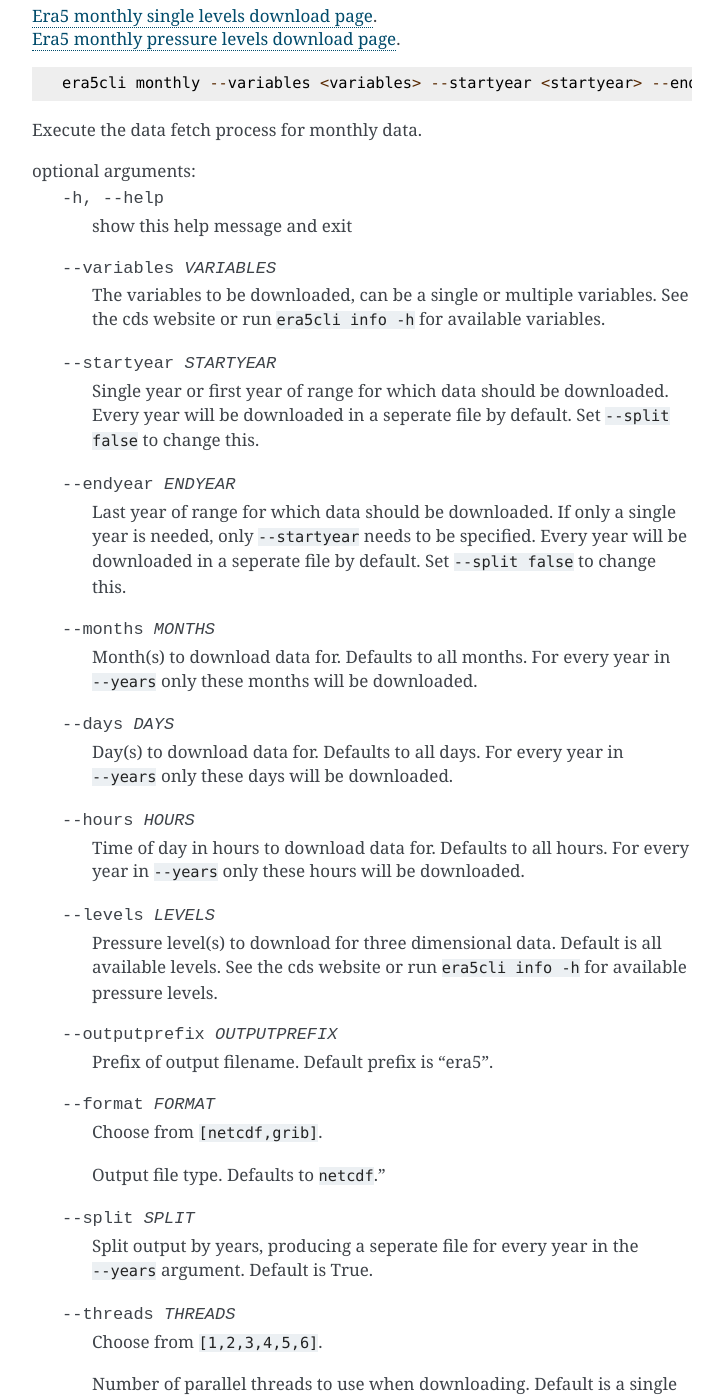
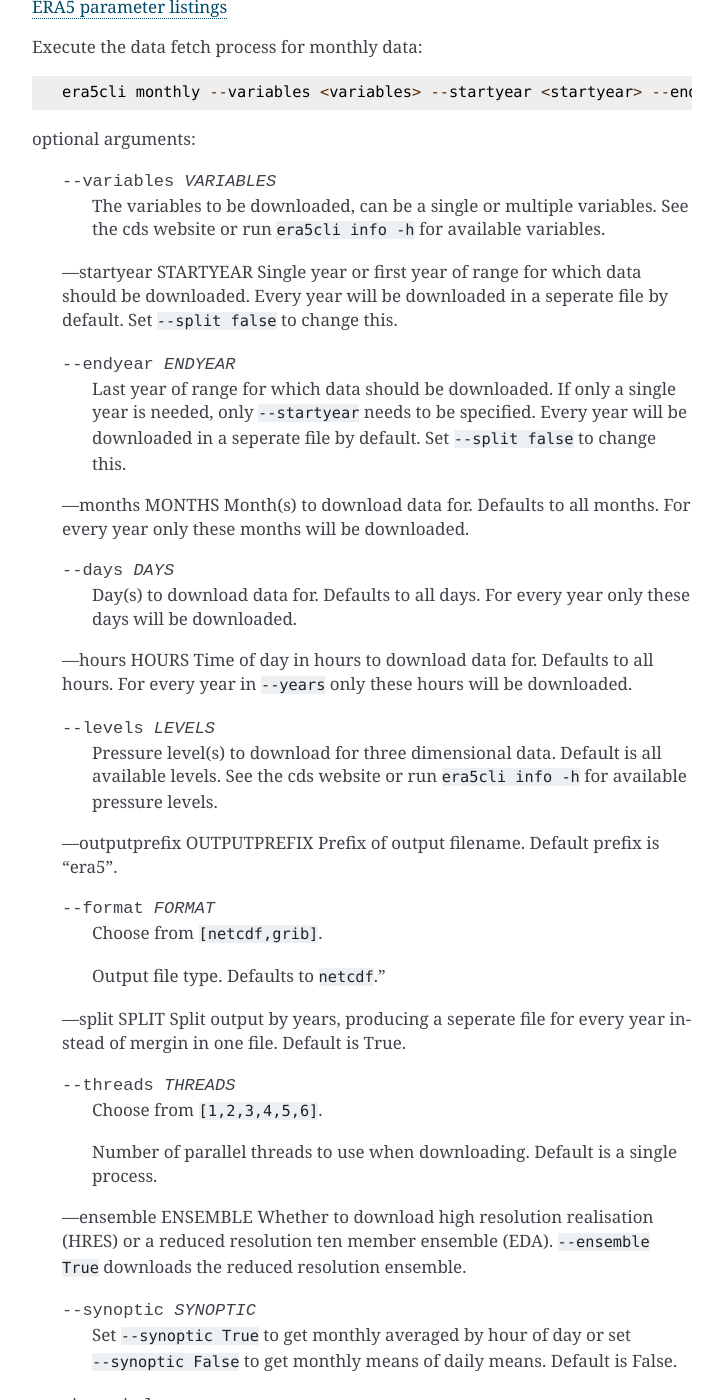
Before and after one commit to eWaterCycle/era5cli, a Sphinx documentation site: the page built from docs/source/instructions.rst, in a window 1280 px wide and 1400 px high, scrolled down 3173 px. Shown: the whole window, without its empty margins (388-1111 px from the left). Built offline with Sphinx 7.4.7, drawn with Linux system fonts in a browser that asks for light colours; some of the changed text lies outside the part shown.

Commit message:
cleanup instructions

```diff
--- a/docs/source/instructions.rst
+++ b/docs/source/instructions.rst
@@ -65,75 +65,87 @@
 | `Era5 hourly single levels download page <https://cds.climate.copernicus.eu/cdsapp#!/dataset/reanalysis-era5-single-levels?tab=overview>`_.
 | `Era5 hourly pressure levels download page <https://cds.climate.copernicus.eu/cdsapp#!/dataset/reanalysis-era5-pressure-levels?tab=overview>`_.
 
+Execute the data fetch process for hourly data:
+
 ::
 
    era5cli hourly --variables <variables> --startyear <startyear> --endyear <endyear> --months <months> --days <days> --hours <hours> --levels <levels> --outputprefix <outputprefix> --format <fileformat> --split <split> --threads <threads> --ensemble <ensemble> --statistics <statistics>
 
-Execute the data fetch process for hourly data.
+optional arguments:
 
-optional arguments:
   --variables VARIABLES
                         The variables to be downloaded, can be a single
                         or multiple variables. See the cds
                         website or run :samp:`era5cli info -h` for available
                         variables.
+
   --startyear STARTYEAR
                         Single year or first year of range for which
                         data should be downloaded.
                         Every year will be downloaded in a seperate file
                         by default. Set :samp:`--split false` to change this.
+
   --endyear ENDYEAR
                         Last year of range for which  data should be
                         downloaded. If only a single year is needed, only
                         :samp:`--startyear` needs to be specified.
                         Every year will be downloaded in a seperate file
                         by default. Set :samp:`--split false` to change this.
+
   --months MONTHS
                         Month(s) to download data for. Defaults to all
                         months. For every year in :samp:`--years` only these
                         months will be downloaded.
+
   --days DAYS
                         Day(s) to download data for. Defaults to all days.
                         For every year in :samp:`--years` only these days will
                         be downloaded.
+
   --hours HOURS
+                        Time of day in hours to download data for.
+                        Defaults to all hours. Defaults to all hours. For every year only
+                        these hours will be downloaded.
 
-                        Time of day in hours to download data for.
-                        Defaults to all hours. For every year in
-                        :samp:`--years` only these hours will be downloaded.
   --levels LEVELS
                         Pressure level(s) to download for three
                         dimensional data. Default is all available
                         levels. See the cds website or run :samp:`era5cli info
                         -h` for available pressure levels.
+
   --outputprefix OUTPUTPREFIX
-
                         Prefix of output filename. Default prefix is
                         "era5".
+
   --format FORMAT
                         Choose from :samp:`[netcdf,grib]`.
 
                         Output file type. Defaults to :samp:`netcdf`."
+
   --split SPLIT
-                        Split output by years, producing a seperate file
-                        for every year in the :samp:`--years` argument. Default
+                        Split output by years, producing a seperate file for every year
+                        instead of merging in one file. D Default
                         is True.
+
   --threads THREADS
                         Choose from :samp:`[1,2,3,4,5,6]`.
 
                         Number of parallel threads to use when
                         downloading. Default is a single process.
+
   --ensemble ENSEMBLE
                         Whether to download high resolution realisation
                         (HRES) or a reduced resolution ten member ensemble
                         (EDA). :samp:`--ensemble True` downloads the reduced
                         resolution ensemble.
+
   --statistics STATISTICS
 
                         When downloading hourly ensemble data, set
                         :samp:`--statistics True` to download statistics
                         (ensemble mean and ensemble spread). Default is
                         False.
+
   -h, --help            show this help message and exit
 
 
@@ -145,69 +157,86 @@
 | `Era5 monthly single levels download page <https://cds.climate.copernicus.eu/cdsapp#!/dataset/reanalysis-era5-single-levels-monthly-means?tab=overview>`_.
 | `Era5 monthly pressure levels download page <https://cds.climate.copernicus.eu/cdsapp#!/dataset/reanalysis-era5-pressure-levels-monthly-means?tab=overview>`_.
 
+For the monthly data, some of the variables are not available. Exceptions on the single level data can be found in table 8 of:
+
+| `ERA5 parameter listings <https://confluence.ecmwf.int/display/CKB/ERA5+data+documentation#ERA5datadocumentation-Parameterlistings>`_
+
+Execute the data fetch process for monthly data:
+
 ::
 
-   era5cli monthly --variables <variables> --startyear <startyear> --endyear <endyear> --months <months> --days <days> --hours <hours> --levels <levels> --outputprefix <outputprefix> --format <fileformat> --split <split> --threads <threads> --ensemble <ensemble> --synoptic <synoptic>
-
-Execute the data fetch process for monthly data.
+   era5cli monthly --variables <variables> --startyear <startyear> --endyear <endyear> --months <months> --hours <hours> --levels <levels> --outputprefix <outputprefix> --format <fileformat> --split <split> --threads <threads> --ensemble <ensemble> --synoptic <synoptic>
 
 optional arguments:
-  -h, --help            show this help message and exit
+
   --variables VARIABLES
                         The variables to be downloaded, can be a single
                         or multiple variables. See the cds
                         website or run :samp:`era5cli info -h` for available
                         variables.
+
   --startyear STARTYEAR
                         Single year or first year of range for which
                         data should be downloaded.
                         Every year will be downloaded in a seperate file
                         by default. Set :samp:`--split false` to change this.
+
   --endyear ENDYEAR
                         Last year of range for which  data should be
                         downloaded. If only a single year is needed, only
                         :samp:`--startyear` needs to be specified.
                         Every year will be downloaded in a seperate file
                         by default. Set :samp:`--split false` to change this.
+
   --months MONTHS
                         Month(s) to download data for. Defaults to all
-                        months. For every year in :samp:`--years` only these
+                        months. For every year only these
                         months will be downloaded.
+
   --days DAYS
                         Day(s) to download data for. Defaults to all days.
-                        For every year in :samp:`--years` only these days will
+                        For every year only these days will
                         be downloaded.
+
   --hours HOURS
                         Time of day in hours to download data for.
                         Defaults to all hours. For every year in
                         :samp:`--years` only these hours will be downloaded.
+
   --levels LEVELS
                         Pressure level(s) to download for three
                         dimensional data. Default is all available
                         levels. See the cds website or run :samp:`era5cli info
                         -h` for available pressure levels.
+
   --outputprefix OUTPUTPREFIX
                         Prefix of output filename. Default prefix is
                         "era5".
+
   --format FORMAT
                         Choose from :samp:`[netcdf,grib]`.
 
                         Output file type. Defaults to :samp:`netcdf`."
+
   --split SPLIT
                         Split output by years, producing a seperate file
-                        for every year in the :samp:`--years` argument. Default
-                        is True.
+                        for every year instead of mergin in one file. Default is True.
+
   --threads THREADS
                         Choose from :samp:`[1,2,3,4,5,6]`.
 
                         Number of parallel threads to use when
                         downloading. Default is a single process.
+
   --ensemble ENSEMBLE
                         Whether to download high resolution realisation
                         (HRES) or a reduced resolution ten member ensemble
                         (EDA). :samp:`--ensemble True` downloads the reduced
                         resolution ensemble.
+
   --synoptic SYNOPTIC
                         Set :samp:`--synoptic True` to get monthly averaged
                         by hour of day or set :samp:`--synoptic False` to get
                         monthly means of daily means. Default is False.
+
+  -h, --help            show this help message and exit
```
